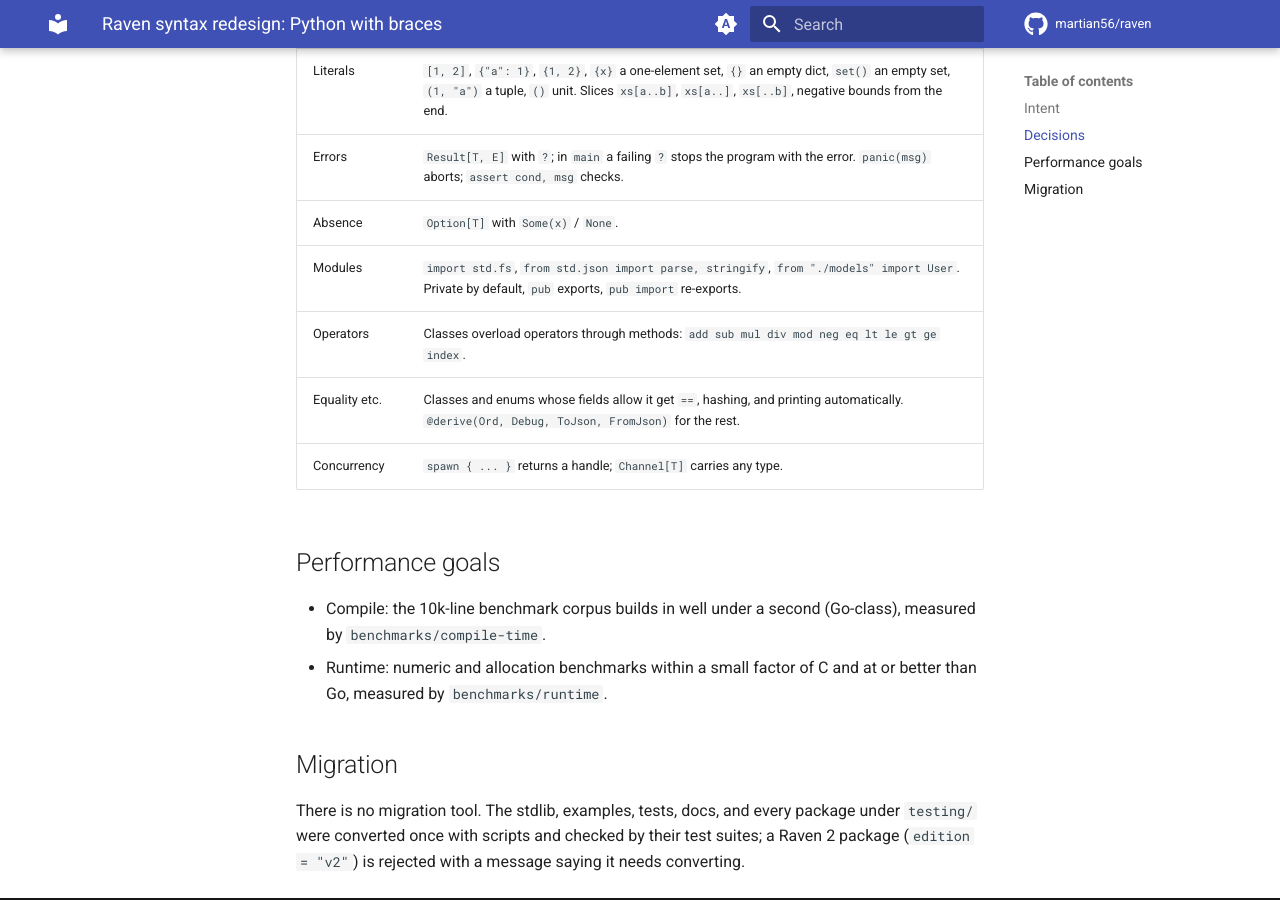
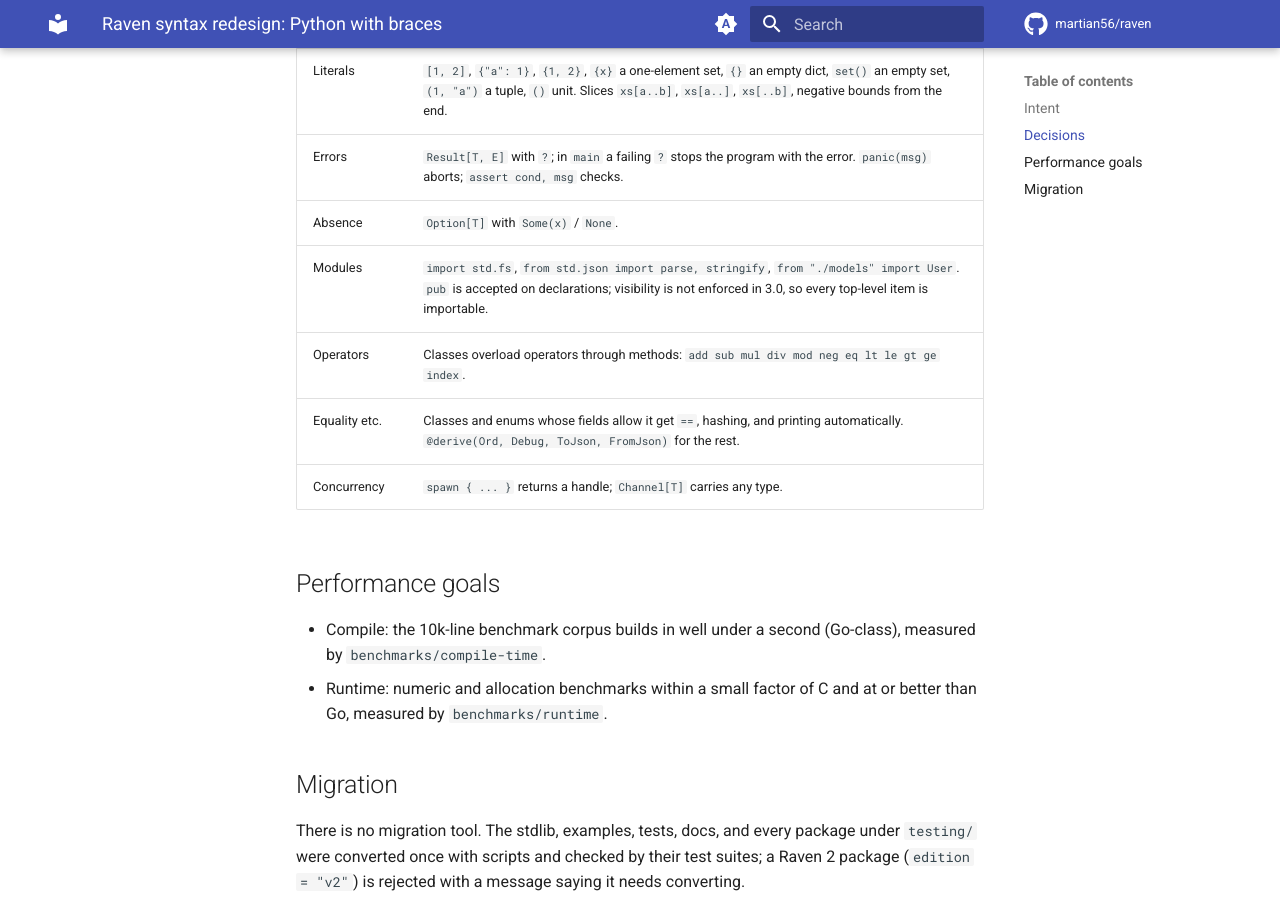
Before and after one commit to martian56/raven, an MkDocs documentation site: the page built from docs/superpowers/specs/2026-11-20-raven-syntax-design.md, in a window 1280 px wide and 900 px high, scrolled down 1649 px. Built offline with MkDocs 1.6.1 and Material for MkDocs 9.7.7, drawn with Linux system fonts in a browser that asks for light colours; comment, search, counter and statistics services are not loaded.

Commit message:
docs: spec records that visibility is not enforced in 3.0

```diff
--- a/docs/superpowers/specs/2026-11-20-raven-syntax-design.md
+++ b/docs/superpowers/specs/2026-11-20-raven-syntax-design.md
@@ -37,7 +37,7 @@ new form.
 | Literals | `[1, 2]`, `{"a": 1}`, `{1, 2}`, `{x}` a one-element set, `{}` an empty dict, `set()` an empty set, `(1, "a")` a tuple, `()` unit. Slices `xs[a..b]`, `xs[a..]`, `xs[..b]`, negative bounds from the end. |
 | Errors | `Result[T, E]` with `?`; in `main` a failing `?` stops the program with the error. `panic(msg)` aborts; `assert cond, msg` checks. |
 | Absence | `Option[T]` with `Some(x)` / `None`. |
-| Modules | `import std.fs`, `from std.json import parse, stringify`, `from "./models" import User`. Private by default, `pub` exports, `pub import` re-exports. |
+| Modules | `import std.fs`, `from std.json import parse, stringify`, `from "./models" import User`. `pub` is accepted on declarations; visibility is not enforced in 3.0, so every top-level item is importable. |
 | Operators | Classes overload operators through methods: `add sub mul div mod neg eq lt le gt ge index`. |
 | Equality etc. | Classes and enums whose fields allow it get `==`, hashing, and printing automatically. `@derive(Ord, Debug, ToJson, FromJson)` for the rest. |
 | Concurrency | `spawn { ... }` returns a handle; `Channel[T]` carries any type. |
```
